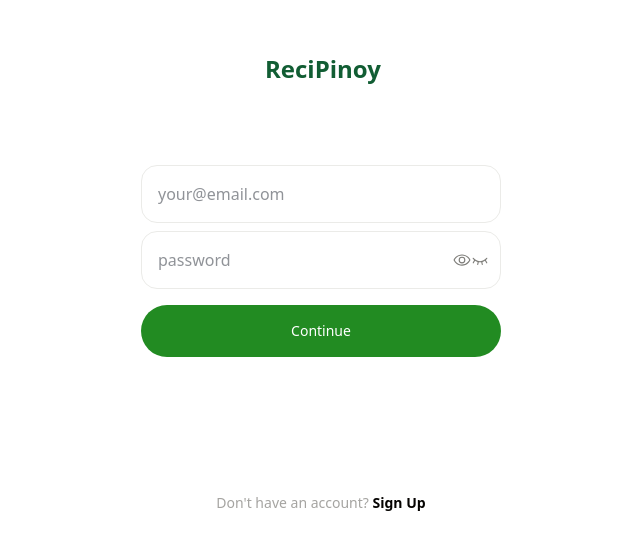
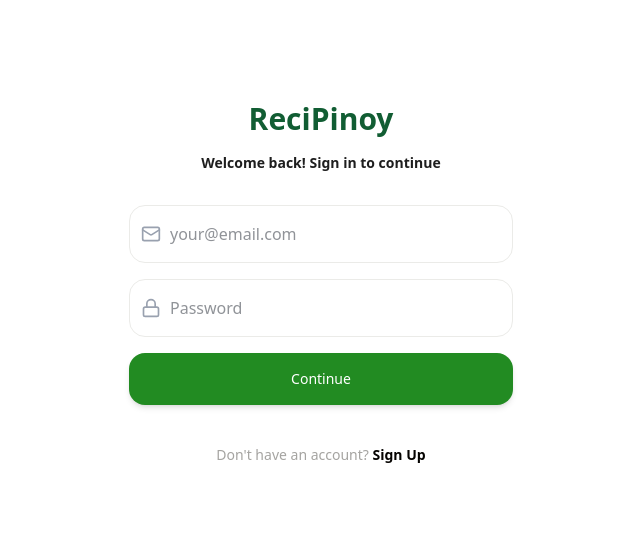
Before and after one commit to bernardAdrianne/recipe-frontend, a SvelteKit app: page / in a window 1280 px wide. Shown: the part 117-666 px from the top of the page, without its empty margins (319-959 px from the left). Built offline with nearby package versions, Linux system fonts and the light colour scheme.

Commit message:
improves ui and ux

```diff
--- a/src/routes/signin/+page.svelte
+++ b/src/routes/signin/+page.svelte
@@ -1,6 +1,7 @@
 <script lang="ts">
     import { goto } from '$app/navigation';
-
+    import { fade } from 'svelte/transition';
+    import { Mail, Lock, Eye, EyeOff } from "lucide-svelte";
 
     function navigateToSignup() {
         goto('/signup');
@@ -8,21 +9,23 @@
 
     let showPassword = false;
     let email = "";
-    let password = ""
+    let password = "";
+    let loading = false;
+    let errorMessage = "";
 
     async function handleLogin(event: Event) {
         event.preventDefault();
 
         try {
-            const res = await fetch('https://recipe-backend-4-csnw.onrender.com/api/auth/signin', {
+            loading = true; // ✅ set loading state before request
+            errorMessage = "";
+
+            const res = await fetch('http://localhost:3000/api/auth/signin', {
                 method: 'POST',
                 headers: {
                     'Content-Type': 'application/json'
                 },
-                body: JSON.stringify({
-                    email,
-                    password
-                }),
+                body: JSON.stringify({ email, password }),
                 credentials: 'include'
             });
 
@@ -36,67 +39,78 @@
         } catch (err) {
             if (err instanceof Error) {
                 console.error('Error:', err.message);
-            alert(err.message);
+                errorMessage = err.message;
+            }
+        } finally {
+            loading = false;
         }
     }
-}
+</script>
 
-</script>
-<div class="flex flex-col items-center justify-center h-screen">
-    <!-- ReciPinoy Logo-->
-    <h1 class="w-28 h-24 mb-4 font-bold text-2xl text-[#115D33]">ReciPinoy</h1>
 
-    <!-- login form -->
-    <form action="" class="w-90 mb-10" on:submit|preventDefault={handleLogin}>
-        <div class="flex flex-col gap-2 mb-4">
-            <!-- email -->
-            <input class="border-1 border-[#EBEBE8] rounded-2xl p-4 w-full text-[#222831] focus:border-[#c6c6c4] focus:text-[#222831] focus:outline-none"
+<div class="flex flex-col items-center justify-center h-screen px-4">
+    <!-- Brand -->
+    <h1 class="font-bold text-3xl text-[#115D33] mb-4">ReciPinoy</h1>
+    <p class="text-sm text-[#1e1e1e] font-semibold mb-8">Welcome back! Sign in to continue</p>
+
+    <!-- Error Toast -->
+    {#if errorMessage}
+        <div transition:fade class="fixed top-4 left-1/2 transform -translate-x-1/2 bg-red-600 text-white px-6 py-3 rounded-xl shadow-lg z-50">
+            {errorMessage}
+        </div>
+    {/if}
+
+    <!-- Login Form -->
+    <form class="w-full max-w-sm space-y-4" on:submit|preventDefault={handleLogin}>
+        <!-- Email -->
+        <div class="relative">
+            <Mail class="absolute left-3 top-1/2 -translate-y-1/2 text-gray-400 w-5 h-5" />
+            <input
+                class="pl-10 border border-[#EBEBE8] rounded-2xl p-4 w-full text-[#222831] focus:border-[#228B22] focus:outline-none"
                 type="email"
                 placeholder="your@email.com"
                 bind:value={email}
                 required
             />
+        </div>
 
-            <!-- password -->
+        <!-- Password -->
         <div class="relative">
-                <input class="border-1 border-[#EBEBE8] rounded-2xl p-4 w-full text-[#222831] focus:border-[#c6c6c4] focus:text-[#222831] focus:outline-none"
+            <Lock class="absolute left-3 top-1/2 -translate-y-1/2 text-gray-400 w-5 h-5" />
+            <input
+                class="pl-10 border border-[#EBEBE8] rounded-2xl p-4 w-full text-[#222831] focus:border-[#228B22] focus:outline-none"
                 type={showPassword ? "text" : "password"}
                 id="password"
-                    placeholder="password"
+                placeholder="Password"
                 bind:value={password}
                 required
             />
+            {#if password}
+                <button
+                    class="absolute inset-y-0 right-3 flex items-center"
+                    type="button"
+                    on:click={() => (showPassword = !showPassword)}>
+                    {#if showPassword}
+                        <EyeOff class="w-5 h-5 text-gray-400" />
+                    {:else}
+                        <Eye class="w-5 h-5 text-gray-400" />
+                    {/if}
+                </button>
+            {/if}
+        </div>
 
-                    <button class="absolute inset-y-0 right-3 flex items-center"
-                        type="button"
-                        on:click={() => showPassword = !showPassword}
-                        >
-                        <!-- eye icons -->
-                            <svg xmlns="http://www.w3.org/2000/svg" width="18" height="18" fill="#7D7C78" viewBox="0 0 256 256">
-                                <path d="M247.31,124.76c-.35-.79-8.82-19.58-27.65-38.41C194.57,61.26,162.88,48,128,48S61.43,61.26,36.34,86.35C17.51,105.18,9,124,8.69,124.76a8,8,0,0,0,0,6.5c.35.79,8.82,19.57,27.65,38.4C61.43,194.74,93.12,208,128,208s66.57-13.26,91.66-38.34c18.83-18.83,27.3-37.61,27.65-38.4A8,8,0,0,0,247.31,124.76ZM128,192c-30.78,0-57.67-11.19-79.93-33.25A133.47,133.47,0,0,1,25,128,133.33,133.33,0,0,1,48.07,97.25C70.33,75.19,97.22,64,128,64s57.67,11.19,79.93,33.25A133.46,133.46,0,0,1,231.05,128C223.84,141.46,192.43,192,128,192Zm0-112a48,48,0,1,0,48,48A48.05,48.05,0,0,0,128,80Zm0,80a32,32,0,1,1,32-32A32,32,0,0,1,128,160Z"></path>
-                            </svg>
-                            <svg xmlns="http://www.w3.org/2000/svg" width="18" height="18" fill="#7D7C78" viewBox="0 0 256 256" >
-                                <path d="M228,175a8,8,0,0,1-10.92-3l-19-33.2A123.23,123.23,0,0,1,162,155.46l5.87,35.22a8,8,0,0,1-6.58,9.21A8.4,8.4,0,0,1,160,200a8,8,0,0,1-7.88-6.69l-5.77-34.58a133.06,133.06,0,0,1-36.68,0l-5.77,34.58A8,8,0,0,1,96,200a8.4,8.4,0,0,1-1.32-.11,8,8,0,0,1-6.58-9.21L94,155.46a123.23,123.23,0,0,1-36.06-16.69L39,172A8,8,0,1,1,25.06,164l20-35a153.47,153.47,0,0,1-19.3-20A8,8,0,1,1,38.22,99c16.6,20.54,45.64,45,89.78,45s73.18-24.49,89.78-45A8,8,0,1,1,230.22,109a153.47,153.47,0,0,1-19.3,20l20,35A8,8,0,0,1,228,175Z"></path>
-                            </svg>
-                    </button>
-            </div>
-        </div>
-        <!-- submit button -->
-        <button class="bg-[#228B22] text-[#FFFFFF] font-medium text-center text-sm rounded-4xl p-4 w-full cursor-pointer hover:bg-[#00AB41] transition duration-200 ease-in-out"
-            type="submit">
-            Continue
+        <!-- Submit -->
+        <button
+            class="bg-[#228B22] text-white font-medium text-center text-sm rounded-2xl p-4 w-full cursor-pointer shadow-md hover:scale-[1.02] hover:bg-[#00AB41] transition duration-200 ease-in-out disabled:opacity-60 disabled:cursor-not-allowed"
+            type="submit"
+            disabled={loading}>
+            {loading ? "Signing in..." : "Continue"}
         </button>
     </form>
 
-    <!-- forgot password -->
-    <!-- svelte-ignore a11y_click_events_have_key_events -->
-    <!-- svelte-ignore a11y_no_noninteractive_element_interactions -->
-    <!-- <p class="text-sm underline font-medium cursor-pointer text-[#37352F]">Forgot Password?</p> -->
-
-    <!-- sign up -->
-    <!-- svelte-ignore a11y_click_events_have_key_events -->
-    <!-- svelte-ignore a11y_no_static_element_interactions -->
-    <p class="text-sm text-[#A5A4A1] mt-24">Don't have an account?
+    <!-- Sign Up Link -->
+    <p class="text-sm text-[#A5A4A1] mt-10">
+        Don't have an account?
         <span class="text-[#050301] cursor-pointer font-semibold" on:click={navigateToSignup}>Sign Up</span>
     </p>
 </div>
--- a/src/routes/signup/+page.svelte
+++ b/src/routes/signup/+page.svelte
@@ -2,6 +2,7 @@
     import { goto } from '$app/navigation';
     import { tick } from 'svelte';
     import { fade } from 'svelte/transition';
+    import { User, Mail, Lock, Eye, EyeOff } from "lucide-svelte";
 
     function navigateToSignin() {
         goto('/signin');
@@ -12,12 +13,22 @@
     let email = "";
     let password = "";
     let successMessage = "";
+    let errorMessage = "";
+    let loading = false;
 
     async function handleRegister(event: Event) {
         event.preventDefault();
 
+        if (password.length < 6) {
+            errorMessage = "Password must be at least 6 characters.";
+            return;
+        }
+
         try {
-            const res = await fetch('https://recipe-backend-4-csnw.onrender.com/api/auth/signup', {
+            loading = true;
+            errorMessage = "";
+
+            const res = await fetch('http://localhost:3000/api/auth/signup', {
                 method: 'POST',
                 headers: {
                     'Content-Type': 'application/json'
@@ -32,7 +43,7 @@
             const data = await res.json();
 
             if (res.ok) {
-                successMessage = "Account created successfully!";
+                successMessage = "🎉 Account created successfully!";
                 await tick();
                 setTimeout(() => goto('/signin'), 2000);
             } else {
@@ -41,91 +52,105 @@
         } catch (err) {
             if (err instanceof Error) {
                 console.error('Error:', err.message);
-            alert(err.message);
+                errorMessage = err.message;
+            }
+        } finally {
+            loading = false;
         }
     }
-}
-
 </script>
 
-<div class="flex flex-col items-center justify-center h-screen">
-    <!-- recipinoy logo -->
-    <h1 class="w-28 h-24 mb-4 font-bold text-2xl text-[#115D33]">ReciPinoy</h1>
+<div class="flex flex-col items-center justify-center h-screen px-4">
+    <!-- branding -->
+    <div class="flex items-center gap-2 mb-4">
+        <h1 class="font-bold text-3xl text-[#115D33]">ReciPinoy</h1>
+    </div>
     <p class="text-sm text-[#1e1e1e] font-semibold">Let's create your ReciPinoy account</p>
 
-
+    <!-- toast notifications -->
      {#if successMessage}
         <div transition:fade class="fixed top-4 left-1/2 transform -translate-x-1/2 bg-black text-white px-6 py-3 rounded-xl shadow-lg z-50">
             {successMessage}
     </div>
     {/if}
 
+    {#if errorMessage}
+        <div transition:fade class="fixed top-4 left-1/2 transform -translate-x-1/2 bg-red-600 text-white px-6 py-3 rounded-xl shadow-lg z-50">
+            {errorMessage}
+        </div>
+    {/if}
 
     <!-- register form -->
-    <form action="" class="w-90 mb-10 mt-8" on:submit|preventDefault={handleRegister}>
-        <div class="flex flex-col gap-2 mb-4">
+    <form class="w-full max-w-sm mt-8 space-y-4" on:submit|preventDefault={handleRegister}>
         <!-- username -->
-            <input class="border-1 border-[#EBEBE8] rounded-2xl p-4 w-full text-[#222831] focus:border-[#c6c6c4] focus:text-[#222831] focus:outline-none"
-                type="username"
-                placeholder="username"
+        <div class="relative">
+            <User class="absolute left-3 top-1/2 -translate-y-1/2 text-gray-400 w-5 h-5" />
+            <input
+                class="pl-10 border border-[#EBEBE8] rounded-2xl p-4 w-full text-[#222831] focus:border-[#228B22] focus:outline-none"
+                type="text"
+                placeholder="Username"
                 bind:value={username}
                 required
             />
+        </div>
 
         <!-- email -->
-            <input class="border-1 border-[#EBEBE8] rounded-2xl p-4 w-full text-[#222831] focus:border-[#c6c6c4] focus:text-[#222831] focus:outline-none"
+        <div class="relative">
+            <Mail class="absolute left-3 top-1/2 -translate-y-1/2 text-gray-400 w-5 h-5" />
+            <input
+                class="pl-10 border border-[#EBEBE8] rounded-2xl p-4 w-full text-[#222831] focus:border-[#228B22] focus:outline-none"
                 type="email"
                 placeholder="your@email.com"
                 bind:value={email}
                 required
             />
+        </div>
 
         <!-- password -->
         <div class="relative">
-                <input class="border-1 border-[#EBEBE8] rounded-2xl p-4 w-full text-[#222831] focus:border-[#c6c6c4] focus:text-[#222831] focus:outline-none"
+            <Lock class="absolute left-3 top-1/2 -translate-y-1/2 text-gray-400 w-5 h-5" />
+            <input
+                class="pl-10 border border-[#EBEBE8] rounded-2xl p-4 w-full text-[#222831] focus:border-[#228B22] focus:outline-none"
                 type={showPassword ? "text" : "password"}
                 id="password"
-                    placeholder="password"
+                placeholder="Password"
                 bind:value={password}
                 required
             />
-
             {#if password}
-                    <button class="absolute inset-y-0 right-3 flex items-center"
+                <button
+                    class="absolute inset-y-0 right-3 flex items-center"
                     type="button"
-                        on:click={() => (showPassword = !showPassword)} >
-                        <!-- eye icons -->
+                    on:click={() => (showPassword = !showPassword)}>
                     {#if showPassword}
-                            <svg xmlns="http://www.w3.org/2000/svg" width="18" height="18" fill="#7D7C78" viewBox="0 0 256 256">
-                                <path d="M247.31,124.76c-.35-.79-8.82-19.58-27.65-38.41C194.57,61.26,162.88,48,128,48S61.43,61.26,36.34,86.35C17.51,105.18,9,124,8.69,124.76a8,8,0,0,0,0,6.5c.35.79,8.82,19.57,27.65,38.4C61.43,194.74,93.12,208,128,208s66.57-13.26,91.66-38.34c18.83-18.83,27.3-37.61,27.65-38.4A8,8,0,0,0,247.31,124.76ZM128,192c-30.78,0-57.67-11.19-79.93-33.25A133.47,133.47,0,0,1,25,128,133.33,133.33,0,0,1,48.07,97.25C70.33,75.19,97.22,64,128,64s57.67,11.19,79.93,33.25A133.46,133.46,0,0,1,231.05,128C223.84,141.46,192.43,192,128,192Zm0-112a48,48,0,1,0,48,48A48.05,48.05,0,0,0,128,80Zm0,80a32,32,0,1,1,32-32A32,32,0,0,1,128,160Z"></path>
-                            </svg>
+                        <EyeOff class="w-5 h-5 text-gray-400" />
                     {:else}
-                            <svg xmlns="http://www.w3.org/2000/svg" width="18" height="18" fill="#7D7C78" viewBox="0 0 256 256" >
-                                <path d="M228,175a8,8,0,0,1-10.92-3l-19-33.2A123.23,123.23,0,0,1,162,155.46l5.87,35.22a8,8,0,0,1-6.58,9.21A8.4,8.4,0,0,1,160,200a8,8,0,0,1-7.88-6.69l-5.77-34.58a133.06,133.06,0,0,1-36.68,0l-5.77,34.58A8,8,0,0,1,96,200a8.4,8.4,0,0,1-1.32-.11,8,8,0,0,1-6.58-9.21L94,155.46a123.23,123.23,0,0,1-36.06-16.69L39,172A8,8,0,1,1,25.06,164l20-35a153.47,153.47,0,0,1-19.3-20A8,8,0,1,1,38.22,99c16.6,20.54,45.64,45,89.78,45s73.18-24.49,89.78-45A8,8,0,1,1,230.22,109a153.47,153.47,0,0,1-19.3,20l20,35A8,8,0,0,1,228,175Z"></path>
-                            </svg>
+                        <Eye class="w-5 h-5 text-gray-400" />
                     {/if}
                 </button>
             {/if}
         </div>
-        </div>
+
         <!-- submit button -->
-        <button class="bg-[#228B22] text-[#FFFFFF] font-medium text-center text-sm rounded-4xl p-4 w-full cursor-pointer hover:bg-[#00AB41] transition duration-200 ease-in-out"
-            type="submit">
-            Create Account
+        <button
+            class="bg-[#228B22] text-white font-medium text-center text-sm rounded-2xl p-4 w-full cursor-pointer shadow-md hover:scale-[1.02] hover:bg-[#00AB41] transition duration-200 ease-in-out disabled:opacity-60 disabled:cursor-not-allowed"
+            type="submit"
+            disabled={loading}>
+            {loading ? "Creating..." : "Create Account"}
         </button>
     </form>
+
     <!-- terms and privacy -->
-    <div class="w-90 text-center mt-4">
-        <p class="text-sm text-[#A5A4A1]">By creating an account, you agree to the
+    <div class="text-center mt-4 max-w-sm text-sm text-[#A5A4A1]">
+        By creating an account, you agree to the
         <span class="underline">Terms of Service</span>
         and
-            <span class="underline">Privacy Policy</span>
+        <span class="underline">Privacy Policy</span>.
+    </div>
+
+    <!-- sign in -->
+    <p class="text-sm text-[#A5A4A1] mt-10">
+        Already have an account?
+        <span class="text-[#050301] cursor-pointer font-semibold" on:click={navigateToSignin}>Sign in</span>
     </p>
 </div>
-    <!-- sign in -->
-    <!-- svelte-ignore a11y_click_events_have_key_events -->
-    <!-- svelte-ignore a11y_no_static_element_interactions -->
-    <p class="text-sm text-[#A5A4A1] mt-24">Don't have an account?
-        <span class="text-[#050301] cursor-pointer font-semibold" on:click={navigateToSignin}>Signin</span>
-    </p>
-</div>
```
Also changed, not shown: src/routes/user/dashboard/+page.svelte (+30 -10 lines), src/routes/user/saved/+page.svelte (+28 -11 lines). Lines whose indentation alone changed are shown as unchanged.
